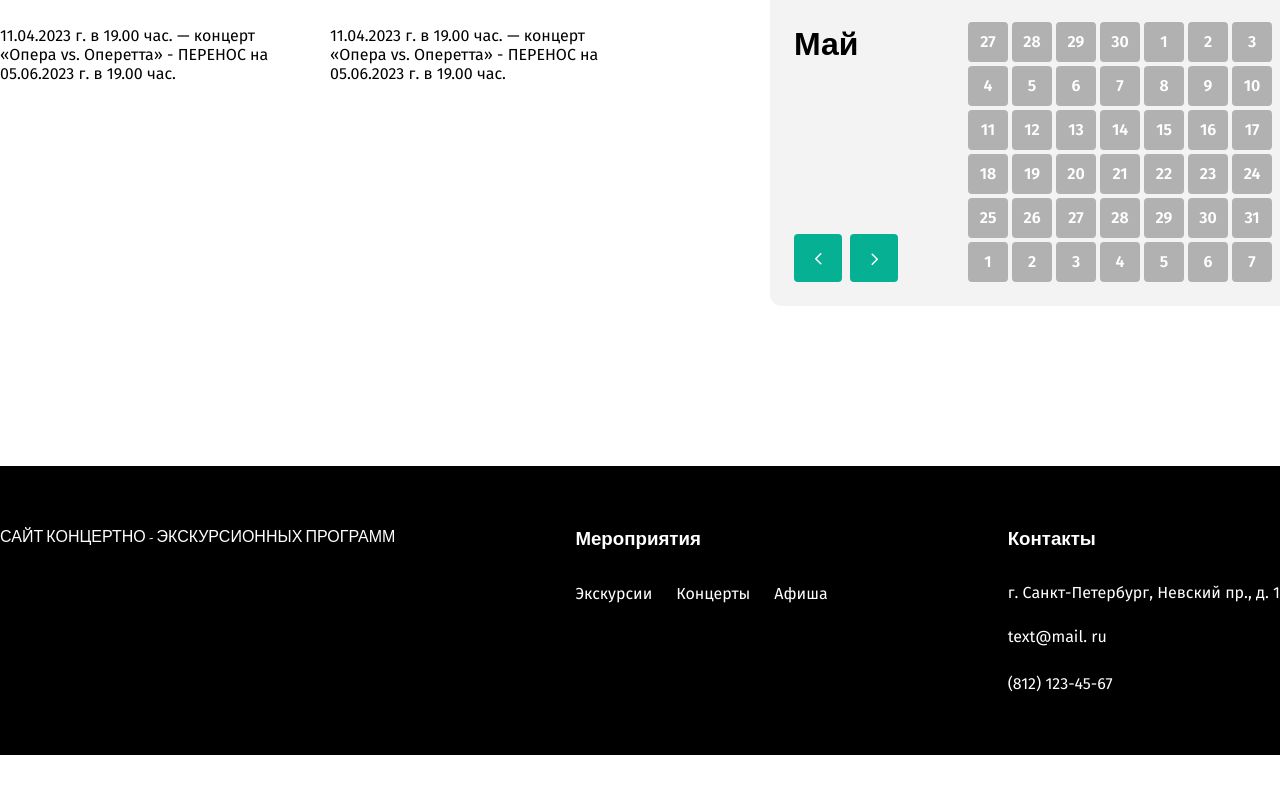
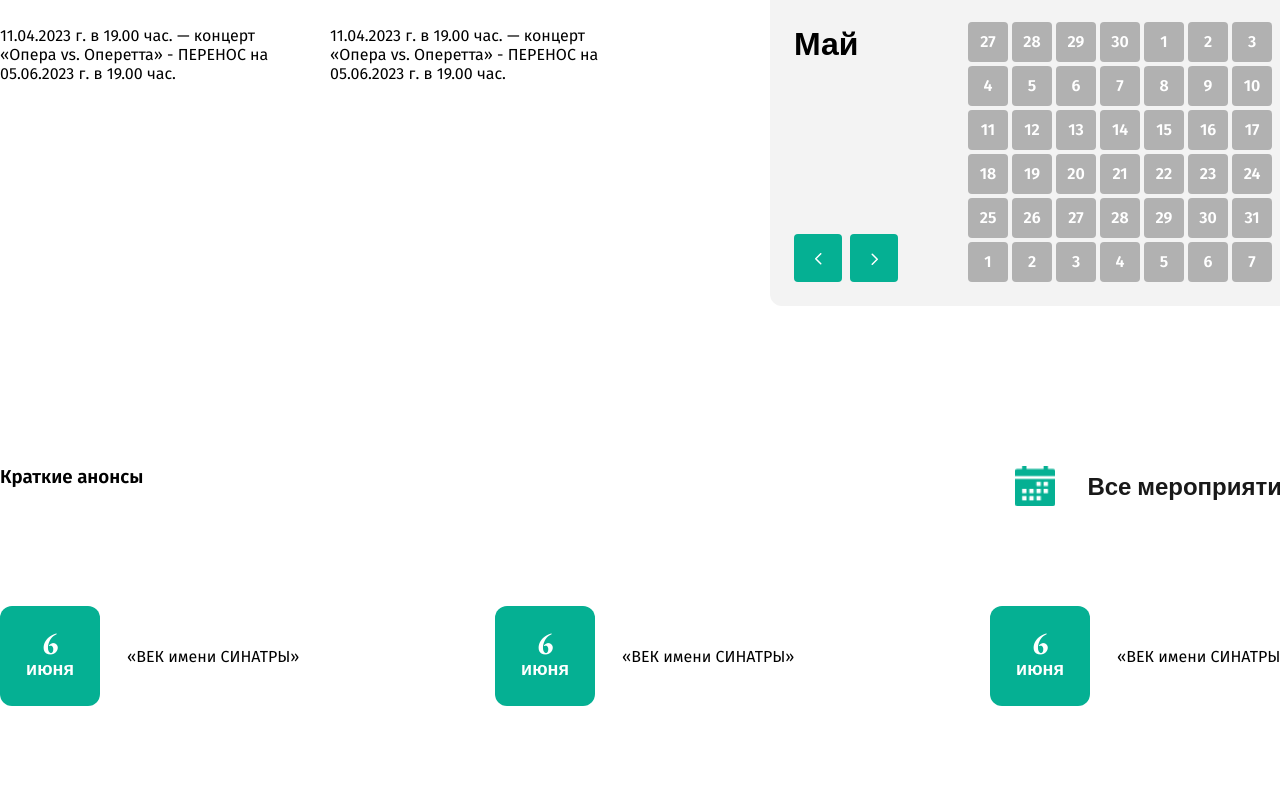
Before and after one commit to KalyghniiA/excursion, a React (Vite) app: page / in a window 1280 px wide. Shown: the part 2220-3013 px from the top of the page. Before the commit the page ends 2975 px from the top, so only its background shows below. Built offline with nearby package versions, Linux system fonts and the light colour scheme.

Commit message:
create previews block

```diff
--- /dev/null
+++ b/src/interfaces/IPreviews.interface.ts
@@ -0,0 +1,5 @@
+export interface IPreviews {
+    id: string;
+    title: string;
+    date: string;
+}
--- a/src/pages/Main/Main.module.css
+++ b/src/pages/Main/Main.module.css
@@ -7,4 +7,5 @@
 .info-container {
     display: flex;
     justify-content: space-between;
+    margin-bottom: 160px;
 }
--- a/src/pages/Main/Main.tsx
+++ b/src/pages/Main/Main.tsx
@@ -5,6 +5,8 @@ import {Affiche} from "./Affiche/Affiche.tsx";
 import type {INews} from "../../interfaces/INews.interface.ts";
 import {News} from "./News/News.tsx";
 import {Calendar} from "./Calendar/Calendar.tsx";
+import type {IPreviews} from "../../interfaces/IPreviews.interface.ts";
+import {Previews} from "./Previews/Previews.tsx";
 
 
 const mockEvents: IAffiche[] = [
@@ -46,6 +48,26 @@ const newsMock: INews[] = [
 	}
 ];
 
+const mockPreviews: IPreviews[] = [
+	{
+		id: "1",
+		title: "«ВЕК имени СИНАТРЫ»",
+		date: "2026-06-06"
+	},
+	{
+
+		id: "2",
+		title: "«ВЕК имени СИНАТРЫ»",
+		date: "2026-06-06"
+	},
+	{
+
+		id: "3",
+		title: "«ВЕК имени СИНАТРЫ»",
+		date: "2026-06-06"
+	}
+];
+
 export function Main() {
 	return (
 		<main className={styles.main}>
@@ -55,6 +77,7 @@ export function Main() {
 				<News newsData={newsMock} />
 				<Calendar />
 			</div>
+			<Previews data={mockPreviews} />
 		</main>
 	);
 }
--- /dev/null
+++ b/src/pages/Main/Previews/Previews.module.css
@@ -0,0 +1,56 @@
+.container {
+    display: flex;
+    flex-wrap: wrap;
+    justify-content: space-between;
+    gap: 100px;
+    margin-bottom: 136px;
+}
+
+.calendar {
+    display: flex;
+    align-items: center;
+    gap: 32px;
+    font-family: var(--second-family), sans-serif;
+    font-weight: 700;
+    font-size: 24px;
+    line-height: 140%;
+    color: #191919;
+}
+
+.list {
+    display: flex;
+    width: 100%;
+    justify-content: space-between;
+}
+
+.item {
+    display: flex;
+    width: 306px;
+    align-items: center;
+    gap: 27px;
+}
+
+.item a {
+    color: var(--color-2);
+}
+
+.item__date {
+    display: flex;
+    flex-direction: column;
+    align-items: center;
+    justify-content: center;
+    background-color: var(--color-3);
+    color: var(--color-1);
+    width: 100px;
+    height: 100px;
+    border-radius: 12px;
+    font-family: var(--second-family), sans-serif;
+    font-weight: 700;
+    font-size: 18px;
+    line-height: 140%;
+    text-transform: lowercase;
+}
+
+.item__date-number {
+    font-size: 32px;
+}
--- /dev/null
+++ b/src/pages/Main/Previews/Previews.tsx
@@ -0,0 +1,31 @@
+import styles from "./Previews.module.css";
+import {Link} from "react-router-dom";
+import CalendarImg from "../../../assets/calendar.png";
+import type {IPreviews} from "../../../interfaces/IPreviews.interface.ts";
+import {getMonthNameToEvent} from "../../../helpers/translations.ts";
+
+
+export function Previews({data}: {data: IPreviews[]}) {
+	return (
+		<section className={styles.container}>
+			<h3 className={styles.header}>Краткие анонсы</h3>
+			<Link to={"/"} className={styles.calendar}>
+				<img src={CalendarImg} width="40px" height="40px" alt="calendar" />
+				<span>Все мероприятия</span>
+			</Link>
+			<ul className={styles.list}>
+				{data.map(item => (
+					<li className={styles.item} key={item.id}>
+						<p className={styles["item__date"]}>
+							<span className={styles["item__date-number"]}>{new Date(item.date).getDate()}</span>
+							{getMonthNameToEvent(new Date(item.date).getMonth())}
+						</p>
+						<Link to={`/event?id=${item.id}`} className={styles["item__link"]}>
+							{item.title}
+						</Link>
+					</li>
+				))}
+			</ul>
+		</section>
+	);
+}
```
